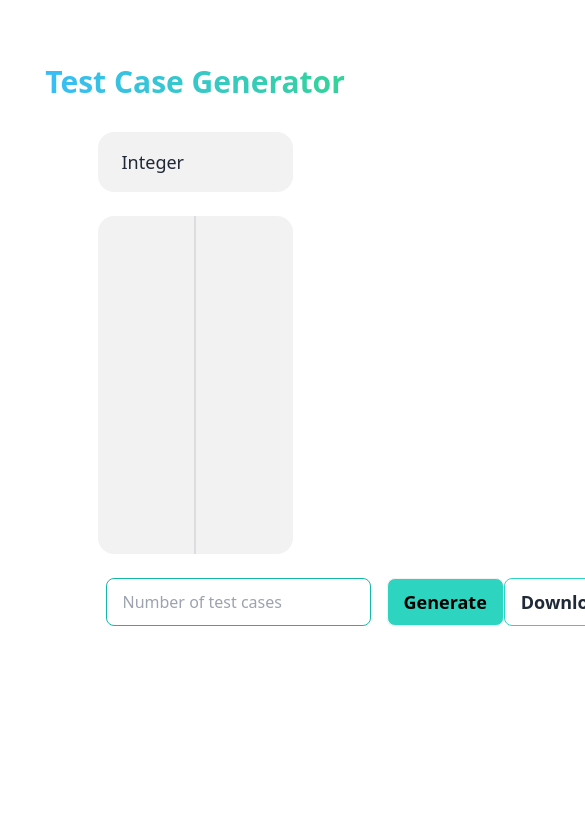
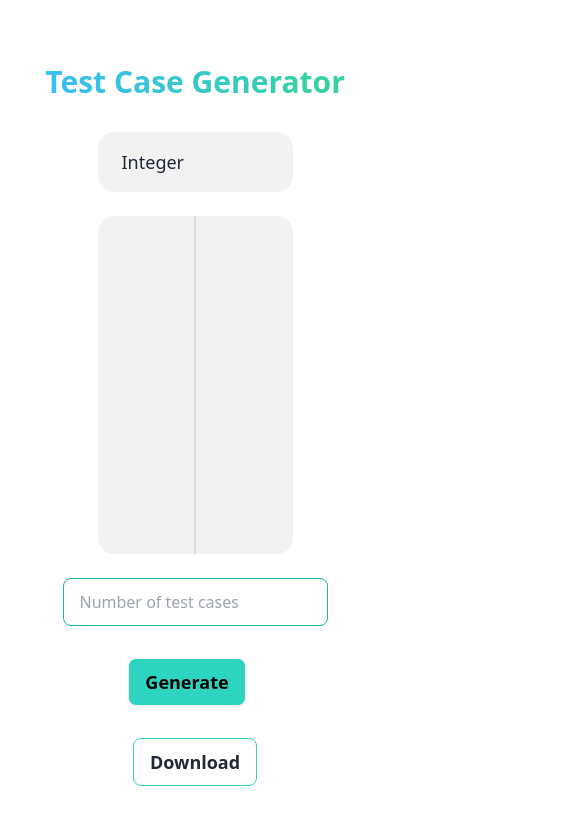
Before and after one commit to Dimah02/test-case-generator, a SvelteKit app: page / in a window 390 px wide. Shown: the top 824 px of the page, 585 px wide, since content can reach past the window. Built offline with nearby package versions, Linux system fonts and the light colour scheme.

Commit message:
update UI

```diff
--- a/src/routes/+page.svelte
+++ b/src/routes/+page.svelte
@@ -43,9 +43,9 @@
     </div>
 
     <div id="container3">
-        <input type="number" placeholder="Number of test cases" class="input input-bordered max-w-xs border-teal-500" />
-        <button class="btn bg-teal-400 text-lg text-black hover:text-white hover:bg-teal-600 ml-4">Generate</button>
-        <button class="btn btn-outline border-teal-400 hover:bg-teal-600 text-lg hover:text-white">Download</button>
+        <input type="number" placeholder="Number of test cases" class="input input-bordered max-w-xs border-teal-500 mb-8" />
+        <button class="btn bg-teal-400 text-lg text-black hover:text-white hover:bg-teal-600 ml-4 mb-8 mr-8 sm:mr-0">Generate</button>
+        <button class="btn btn-outline border-teal-400 hover:bg-teal-600 text-lg hover:text-white mb-8 lg:ml-auto">Download</button>
     </div>
 
 </div>
@@ -80,9 +80,9 @@
     #container3 {
         display: flex;
         padding: 0px 8px;
+        flex-wrap: wrap;
+        align-items: center;
+        justify-content: center;
         width: 50%;
     }
-    #container3  button:last-child{
-        margin-left: auto;
-    }
 </style>
```
